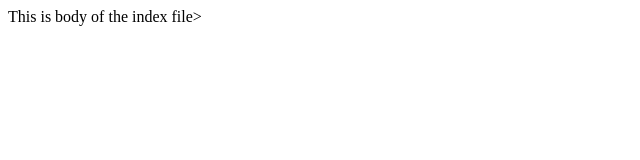
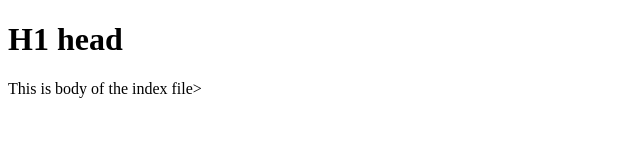
Before and after one commit to umaharjan-incomm/git-one, a plain HTML site: page index.html in a window 1280 px wide. Shown: the whole page, without its empty margins (0-640 px from the left). Drawn offline with Linux system fonts and the light colour scheme.

Commit message:
index H1 added

```diff
--- a/index.html
+++ b/index.html
@@ -5,6 +5,7 @@
         <title>title added</title>
     </head>
     <body>
+        <h1>H1 head</h1>
     This is body of the index file>
     </body>
 </html>
```
